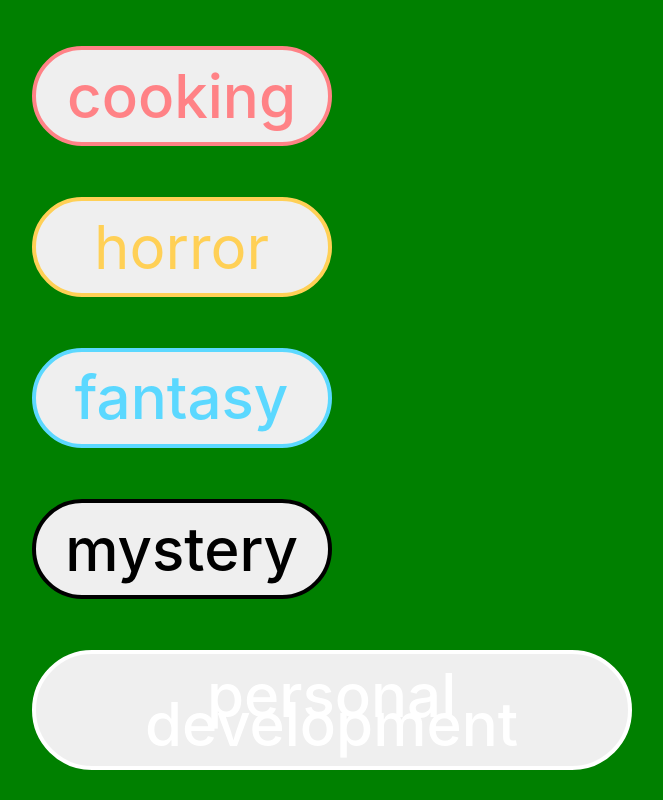
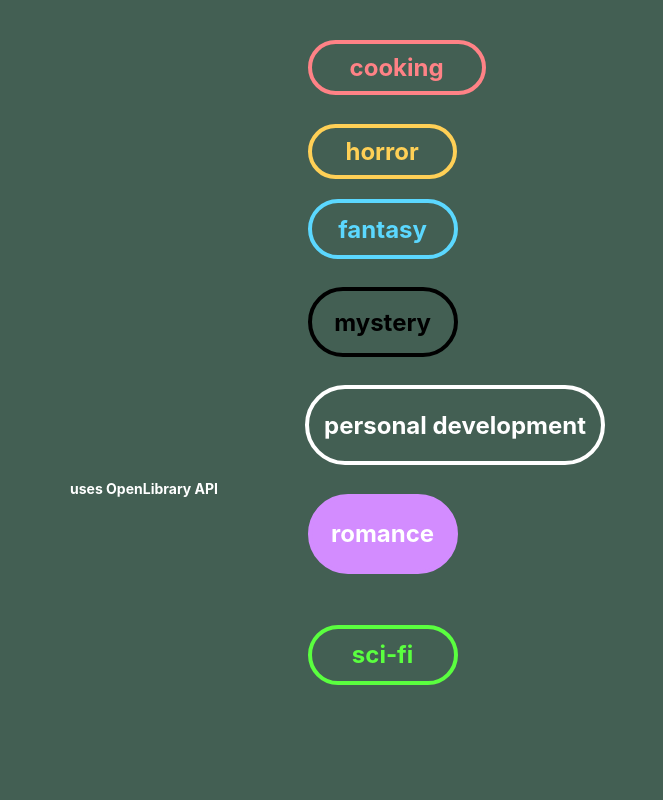
Before and after one commit to isverzh85/libraryProject, a React (Create React App) app: page / in a window 1280 px wide. Shown: the top 800 px of the page, without its empty margins (14-677 px from the left). Built offline with nearby package versions, Linux system fonts and the light colour scheme.

Commit message:
css in progress

```diff
--- a/src/Layout/SidePanel/Nav/Nav.js
+++ b/src/Layout/SidePanel/Nav/Nav.js
@@ -29,6 +29,7 @@ console.log(bookLists)
 
  return (
          <div className={styles.list}>
+            <div className={styles.text}>uses OpenLibrary API</div>
             <nav className={styles.listButtons}>
                <button type="button" className={styles.navListItem1} onClick={() => getBookData('cooking')}>cooking</button>
                <button type="button" className={styles.navListItem2} onClick={() => getBookData('horror')}>horror</button>
@@ -50,7 +51,6 @@ console.log(bookLists)
                   <div className={styles.title}>
                      {book.title}
                    </div>
-
                        {book.authors?.map(author => {
                          return(
                        <div className={styles.author}>{author.name}</div>
--- a/src/Layout/SidePanel/Nav/styles.module.scss
+++ b/src/Layout/SidePanel/Nav/styles.module.scss
@@ -1,5 +1,5 @@
 .list{
-    background:green;
+    background:#435F53;
     width: 100%;
     padding: 20px;
 }
@@ -17,89 +17,94 @@
 }
 
 .navListItem1{
-    font-size: 60px;
+    font-size: 24px;
     font-style: normal;
-    font-weight: 500;
+    font-weight: 700;
     font-family: Inter;
+    line-height: 29px;
     color: #FF8286;
+    background: #435F53;
     border: 4px solid #FF8286;
     border-radius: 100px;
     box-sizing: border-box;
-    width: 300px;
-    height: 100px;
-    top: 38px;
-    left: 47px;
-    margin: 10%;
+    width: 178px;
+    height: 55px;
+    margin: 8% 10%;
 }
 
 .navListItem2{
-    font-size: 60px;
-    margin: 10%;
+    font-size: 24px;
+    font-weight: 700;
+    font-style: normal;
+    line-height: 29px;
+    margin: 3% 10%;
     font-family: Inter;
     color: #FFD056;
+    background: #435F53;
     border-radius:100px;
     border: 4px solid #FFD056;
     box-sizing: border-box;
-    width: 300px;
-    height: 100px;
-    top: 38px;
-    left: 47px;
+    width: 149px;
+    height: 55px;
 }
 
 .navListItem3{
-    font-size: 60px;
+    font-size: 24px;
     font-style: normal;
-    font-weight: 500;
+    font-weight: 700;
     line-height: 29px;
     border: 4px solid #5BD8FF ;
     box-sizing: border-box;
-    width: 300px;
-    height: 100px;
-    margin: 10%;
+    width: 150px;
+    height: 60px;
+    margin: 5% 10% 1%;
     font-family: Inter;
     color: #5BD8FF;
+    background: #435F53;
     border-radius:100px;
 }
 
 .navListItem4{
-    font-size: 60px;
+    font-size: 24px;
     font-style: normal;
-    font-weight: 500;
+    font-weight: 700;
     line-height: 29px;
     border: 4px solid #000000 ;
     box-sizing: border-box;
-    width: 300px;
-    height: 100px;
+    width: 150px;
+    height: 70px;
     margin: 10%;
     font-family: Inter;
     color: #000000;
+    background: #435F53;
     border-radius:100px;
 }
 
 .navListItem5{
-    font-size: 60px;
+    font-size: 24px;
     font-style: normal;
-    font-weight: 500;
+    font-weight: 700;
     line-height: 29px;
     border: 4px solid #FFFFFF ;
     box-sizing: border-box;
-    width: 600px;
-    height: 120px;
-    margin: 10%;
+    width: 300px;
+    height: 80px;
+    margin: 1% 9%;
     font-family: Inter;
     color: #FFFFFF;
+    background: #435F53;
     border-radius:100px;
 }
 
 .navListItem6{
-    font-size: 60px;
+    font-size: 24px;
     font-style: normal;
-    font-weight: 500;
+    font-weight: 700;
     line-height: 29px;
     border: 4px solid #D38CFF;
     box-sizing: border-box;
-    width: 300px;
-    height: 100px;
+    width: 150px;
+    height: 80px;
     margin: 10%;
     font-family: Inter;
     background: #D38CFF ;
@@ -108,34 +113,46 @@
 }
 
 .navListItem7{
-    font-size: 60px;
+    font-size: 24px;
     font-style: normal;
-    font-weight: 500;
+    font-weight: 700;
     line-height: 29px;
     border: 4px solid #5AFF3F;
     box-sizing: border-box;
-    width: 300px;
-    height: 100px;
+    width: 150px;
+    height: 60px;
     margin: 10%;
     font-family: Inter;
     color: #5AFF3F;
+    background: #435F53;
     border-radius:100px;
 }
 .title{
     color: #FFFFFF;
-    margin-left:70%;
+    font-family: Inter;
+    font-style: normal;
+    font-weight: 400;
+    font-size: 20px;
+    line-height: 24px;
+    margin-left:40%;
     margin-bottom: 3%;
 }
 
 .author{
+    font-family: Inter;
+    font-style: normal;
+    font-weight: 400;
+    font-size: 20px;
+    line-height: 24px;
     color: #FFFFFF;
-    margin-left:70%;
+    margin-left:45%;
     margin-bottom: 3%;
 }
 
 .cover{
-    display:flex;
-    margin: 6% 50%;
+    width: 176px;
+    height: 244px;
+    margin: 2% 40%;
 }
 
 .list{
@@ -143,6 +160,9 @@
 }
 
 .year{
+    font-style: normal;
+    font-weight: 700;
+    line-height: 53px;
     font-size: 44px;
     font-family:Inter;
     color: #FFFFFF;
@@ -150,5 +170,14 @@
 }
 
 .listBook{
-    margin: 1% 6% 6%;
+    display: grid;
 }
+
+.text{
+    font-family:Inter;
+    font-weight: 700;
+    font-size: 14px;
+    line-height: 16.94px;
+    color: #FFFFFF;
+    margin: 36% 5%;
+}
```
